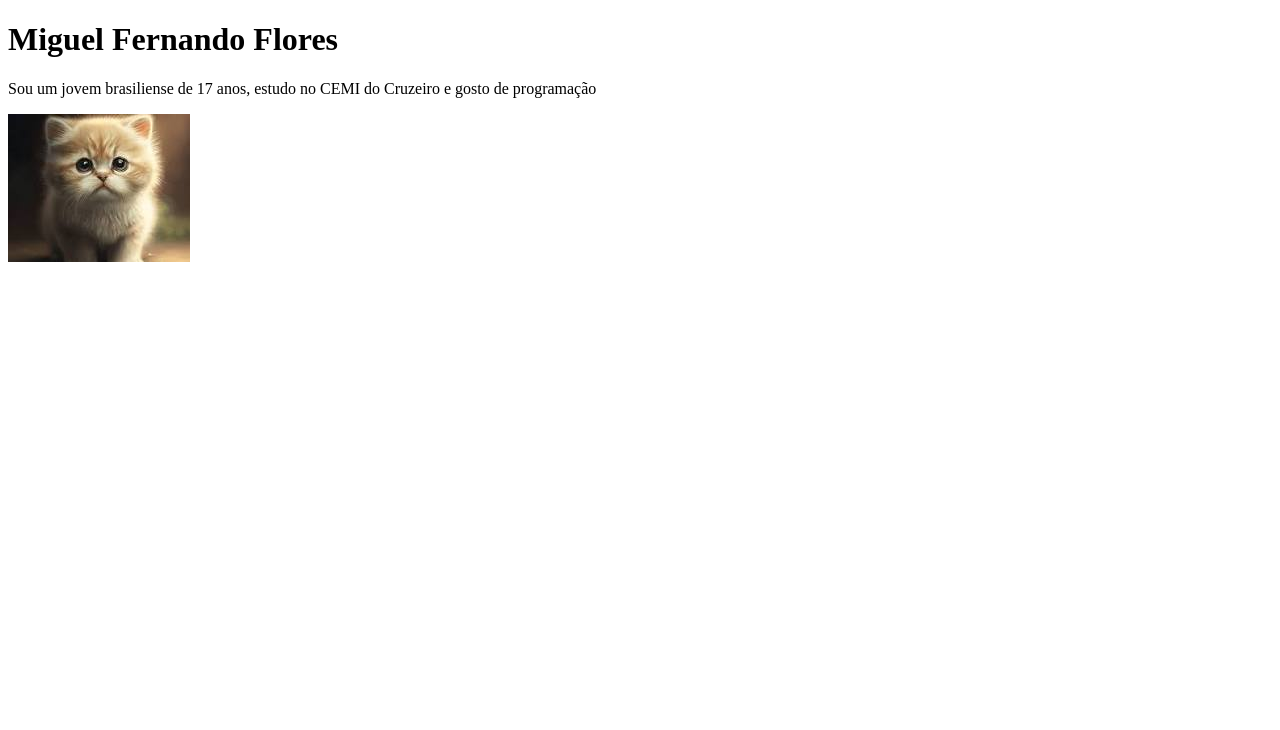
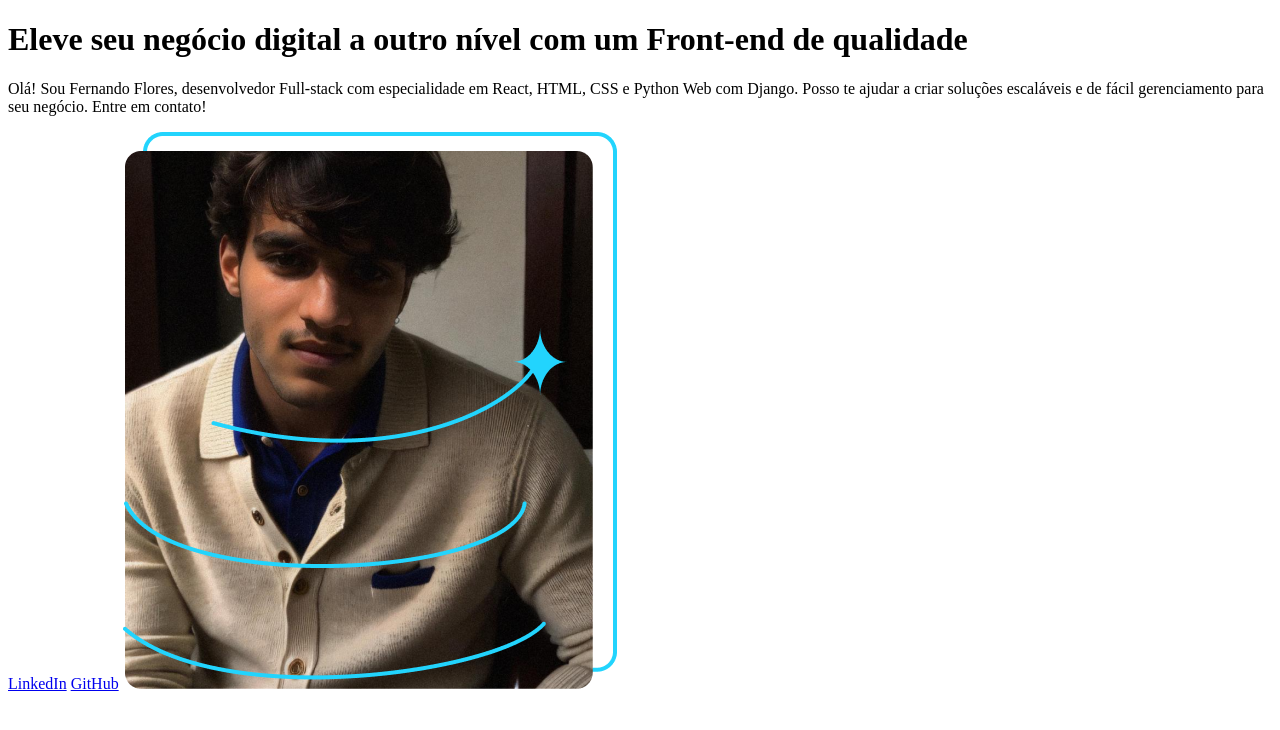
Before and after one commit to FernandoAurelius/portfolio, a plain HTML site: page index.html in a window 1280 px wide. Drawn offline with Linux system fonts and the light colour scheme.

Commit message:
Add: estrutura semântica do HTML

```diff
--- a/index.html
+++ b/index.html
@@ -1,11 +1,27 @@
-<!DOCTYPE html> <!-- Versão 5 do HTML (HTML5) -->
-<html>
-    <head>
-        <title>Dev. Flores</title>
-    </head>
-    <body>
-        <h1> Miguel Fernando Flores </h1>
-        <p> Sou um jovem brasiliense de 17 anos, estudo no CEMI do Cruzeiro e gosto de programação </p>
-        <img src="download.jpg" alt="Gatinho fofo">
-    </body>
+<!DOCTYPE html>
+<html lang="pt-br">
+
+<head>
+    <meta charset="UTF-8">
+    <!-- Meta-tag pra ajustar a visualização em dispositivos diferentes -->
+    <!-- Responsividade -->
+    <meta name="viewport" content="width=device-width, initial-scale=1.0">
+    <title>Dev. Flores</title>
+</head>
+
+<body>
+    <header></header>
+    <main>
+        <h1> Eleve seu negócio digital a outro nível <strong>com um Front-end de qualidade</strong> </h1>
+        <p>
+            Olá! Sou Fernando Flores, desenvolvedor Full-stack com especialidade em React, HTML, CSS e Python Web com
+            Django. Posso te ajudar a criar soluções escaláveis e de fácil gerenciamento para seu negócio. Entre em contato!
+        </p>
+        <a href="https://linkedin.com/in/devflores">LinkedIn</a>
+        <a href="github.com/FernandoAurelius">GitHub</a>
+        <img src="foto-portfolio.png" alt="Foto profissional de Fernando Flores">
+    </main>
+    <footer></footer>
+</body>
+
 </html>
```
Also changed, not shown: foto-portfolio.png (added).
